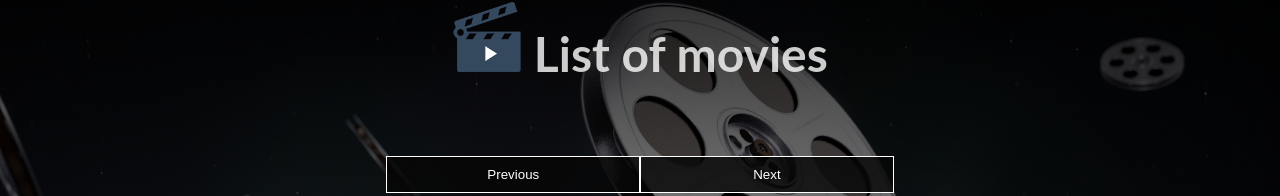
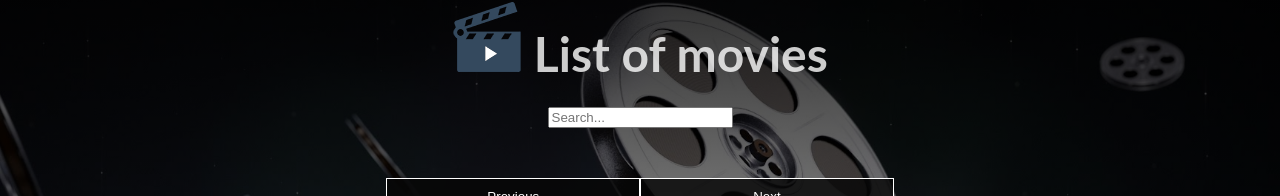
Before and after one commit to SharkShock/Movie_app, a React (Create React App) app: page / in a window 1280 px wide. Shown: the part 158-354 px from the top of the page. Built offline with nearby package versions, Linux system fonts and the light colour scheme; no server answers.

Commit message:
Search.js but with axios...

```diff
--- a/package.json
+++ b/package.json
@@ -3,6 +3,7 @@
   "version": "0.1.0",
   "private": true,
   "dependencies": {
+    "axios": "^0.19.0",
     "react": "^16.11.0",
     "react-dom": "^16.11.0",
     "react-redux": "^7.1.3",
--- a/src/App.css
+++ b/src/App.css
@@ -165,6 +165,14 @@ header nav li {
   transition: 1s all;
  }
 
+.search {
+  height: 100%;
+  width: 100%;
+  display: flex;
+  justify-content: center;
+  align-items: center;
+}
+
 @media all and (max-width: 768px) {
   body {
     font-size: 1rem;
--- a/src/GetMovies.js
+++ b/src/GetMovies.js
@@ -1,5 +1,5 @@
 
-export default function getData(searchId,page){
-  return  fetch('http://www.omdbapi.com/?s='+searchId+'&page='+page+'&apikey=389e0102')
-  .then(response => response.json());
+export default function getData(searchId, page) {
+  return fetch('http://www.omdbapi.com/?s=' + searchId + '&page=' + page + '&apikey=389e0102')
+    .then(response => response.json());
 }
--- a/src/Movie_gallery.js
+++ b/src/Movie_gallery.js
@@ -1,32 +1,33 @@
 import './App.css';
 import getData from './GetMovies.js';
 import React, { Component } from 'react';
+import Search from "./Search";
 
 class Movie_gallery extends Component {
-  constructor(props){
+  constructor(props) {
     super(props);
     this.state = {
-          data:{},
-          page : 1,
-          searchId : 'for'
+      data: {},
+      page: 1,
+      searchId: 'for'
     }
   }
 
 
   componentWillMount() {
-      getData(this.state.searchId,this.state.page).then(response => this.setState({data:response}))
+    getData(this.state.searchId, this.state.page).then(response => this.setState({ data: response }))
   }
 
-  onClickNext= () => {
+  onClickNext = () => {
     var pageNum = this.state.page + 1;
-      this.setState({page:pageNum});
-      getData(this.state.searchId,this.state.page).then(response => this.setState({data:response}));
+    this.setState({ page: pageNum });
+    getData(this.state.searchId, this.state.page).then(response => this.setState({ data: response }));
   }
 
-  onClickPrevious= () => {
+  onClickPrevious = () => {
     var pageNum = this.state.page - 1;
-      this.setState({page:pageNum});
-      getData(this.state.searchId,this.state.page).then(response => this.setState({data:response}));
+    this.setState({ page: pageNum });
+    getData(this.state.searchId, this.state.page).then(response => this.setState({ data: response }));
   }
 
 
@@ -40,17 +41,19 @@ render() {
       <div>
         <div className="cover">
           <h1> <img src={require('./img/cover.png')} /> Movies Gallery </h1>
-
         </div>
 
+        <div className="search">
+          <Search />
+        </div>
         <div className="pandn">
-      <input type="button" value="Previous" className="Previous" onClick={this.onClickPrevious}/>
-      <input type="button" value="Next" className="Next" onClick={this.onClickNext}/>
+          <input type="button" value="Previous" className="Previous" onClick={this.onClickPrevious} />
+          <input type="button" value="Next" className="Next" onClick={this.onClickNext} />
         </div>
 
         <div>
           <table>
-      { this.state.data.Search !== undefined ? (this.state.data.Search.map(m =>
+            {this.state.data.Search !== undefined ? (this.state.data.Search.map(m =>
               <tr>
                 <td className="result">
                   <div className="item">
@@ -61,13 +64,13 @@ render() {
                 </td>
               </tr>
 
-      )): ('')
+            )) : ('')
             }
           </table>
         </div>
         <div className="pandn">
-      <input type="button" value="Previous" className="Previous" onClick={this.onClickPrevious}/>
-      <input type="button" value="Next" className="Next" onClick={this.onClickNext}/>
+          <input type="button" value="Previous" className="Previous" onClick={this.onClickPrevious} />
+          <input type="button" value="Next" className="Next" onClick={this.onClickNext} />
         </div>
       </div>
     );
--- a/src/Movie_list.js
+++ b/src/Movie_list.js
@@ -1,35 +1,39 @@
 import './App.css';
 import getData from './GetMovies.js';
 import React, { Component } from 'react';
+import Search from "./Search";
 
 class Movie_list extends Component {
-  constructor(props){
+  constructor(props) {
     super(props);
     this.state = {
-          data:{},
-          page : 1,
-          searchId : 'for'
+      data: {},
+      page: 1,
+      searchId: 'for'
     }
   }
 
 
   componentWillMount() {
-      getData(this.state.searchId,this.state.page).then(response => this.setState({data:response}))
+    getData(this.state.searchId, this.state.page).then(response => this.setState({ data: response }))
   }
 
-  onClickNext= () => {
+  onClickNext = () => {
     var pageNum = this.state.page + 1;
-      this.setState({page:pageNum});
-      getData(this.state.searchId,this.state.page).then(response => this.setState({data:response}));
+    this.setState({ page: pageNum });
+    getData(this.state.searchId, this.state.page).then(response => this.setState({ data: response }));
   }
 
-  onClickPrevious= () => {
+  onClickPrevious = () => {
     var pageNum = this.state.page - 1;
-      this.setState({page:pageNum});
-      getData(this.state.searchId,this.state.page).then(response => this.setState({data:response}));
+    this.setState({ page: pageNum });
+    getData(this.state.searchId, this.state.page).then(response => this.setState({ data: response }));
   }
 
-
+  handleOnInputChange = (event) => {
+    const query = event.target.value;
+    this.setState({ query, loading: true, message: '' });
+  };
 
 
   render() {
@@ -38,16 +42,18 @@ render() {
       <div>
         <div className="cover">
           <h1> <img src={require('./img/cover.png')} /> List of movies </h1>
-
         </div>
 
+        <div className="search">
+          <Search />
+        </div>
         <div className="pandn">
-      <input type="button" value="Previous" className="Previous" onClick={this.onClickPrevious}/>
-      <input type="button" value="Next" className="Next" onClick={this.onClickNext}/>
+          <input type="button" value="Previous" className="Previous" onClick={this.onClickPrevious} />
+          <input type="button" value="Next" className="Next" onClick={this.onClickNext} />
         </div>
 
         <table>
-      { this.state.data.Search !== undefined ? (this.state.data.Search.map(m =>
+          {this.state.data.Search !== undefined ? (this.state.data.Search.map(m =>
             <tr className="movielist">
               <td className="result">
                 <p className> <img src={require('./img/movie-ico.png')} /> Title : {m.Title} &nbsp;&nbsp; | &nbsp;&nbsp; Year : {m.Year}</p>
@@ -55,12 +61,12 @@ render() {
             </tr>
 
 
-      )): ('')
+          )) : ('')
           }
         </table>
         <div className="pandn">
-      <input type="button" value="Previous" className="Previous" onClick={this.onClickPrevious}/>
-      <input type="button" value="Next" className="Next" onClick={this.onClickNext}/>
+          <input type="button" value="Previous" className="Previous" onClick={this.onClickPrevious} />
+          <input type="button" value="Next" className="Next" onClick={this.onClickNext} />
         </div>
       </div>
     );
--- a/src/Nav.js
+++ b/src/Nav.js
@@ -1,6 +1,6 @@
 import React from 'react';
 import './App.css';
-import {Link} from 'react-router-dom'
+import { Link } from 'react-router-dom'
 
 
 
--- /dev/null
+++ b/src/Search.js
@@ -0,0 +1,31 @@
+import React from 'react';
+
+
+class Search extends React.Component {
+  constructor(props) {
+    super(props);
+    this.state = {
+      query: '',
+      results: {},
+      loading: false,
+      message: '',
+    };
+    this.cancel = '';
+  }
+  render() {
+    return (
+      <div>
+        <label>
+          <input
+            type="text"
+            value=""
+            id="search-input"
+            placeholder="Search..."
+            onChange={this.handleOnInputChange}
+          />
+        </label>
+      </div>
+    )
+  }
+}
+export default Search;
```
Also changed, not shown: src/App.js (+9 -9 lines), 1 other file (tests, documents, lock files or other folders). Lines whose indentation alone changed are shown as unchanged.
